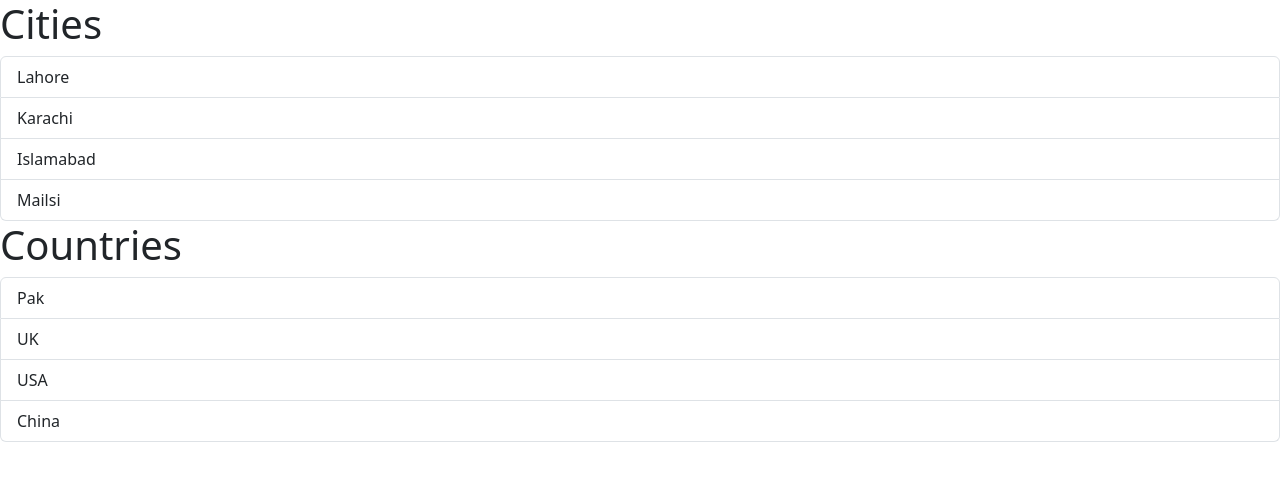
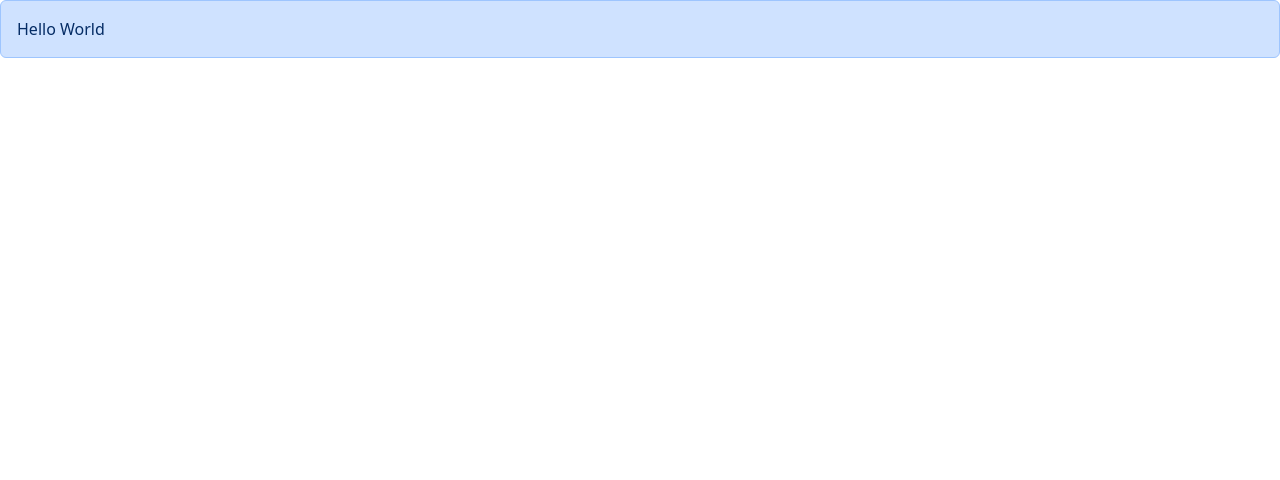
Before and after one commit to codewithghani/react-fundamentals, a React (Vite) app: page / in a window 1280 px wide. Shown: the top 480 px of the page. Built offline with nearby package versions, Linux system fonts and the light colour scheme.

Commit message:
passing children as props with TypeScript Interface & using in child node

```diff
--- a/src/App.tsx
+++ b/src/App.tsx
@@ -1,4 +1,5 @@
 import "./App.css";
+import Alert from "./components/Alert";
 import ListGroup from "./components/ListGroup";
 // import NameList from "./components/NameList";
 // import Style from "./components/Style"; /* using of style sheet  */
@@ -6,25 +7,11 @@
 // import ParentComponent from "./components/ParentComponent";
 
 function App() {
-  const Cities = ["Lahore", "Karachi", "Islamabad", "Mailsi"];
-  const Countries = ["Pak", "UK", "USA", "China"];
-  const handleSelectedItem = (item: string) => {
-    console.log(item);
-  };
   return (
     <div>
-      <ListGroup
-        items={Cities}
-        heading="Cities"
-        onSelectItem={handleSelectedItem}
-      />
-      <ListGroup
-        items={Countries}
-        heading="Countries"
-        onSelectItem={handleSelectedItem}
-      />
-
-      {/* <Style type={true} /> */}
+      <Alert>
+        Hello <span>World</span>
+      </Alert>
     </div>
   );
 }
--- /dev/null
+++ b/src/components/Alert.tsx
@@ -0,0 +1,11 @@
+import { ReactNode } from "react";
+
+interface Props {
+  children: ReactNode;
+}
+
+const Alert = ({ children }: Props) => {
+  return <div className="alert alert-primary">{children}</div>;
+};
+
+export default Alert;
```
